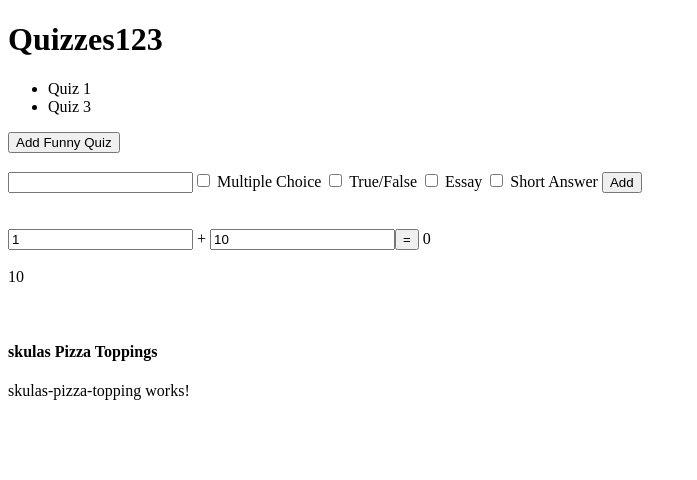
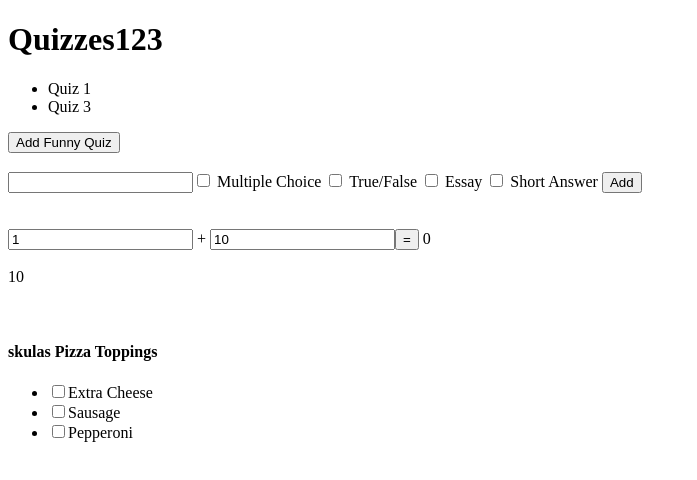
Before and after one commit to 2018-spring-mjs-th/week-two-a, an Angular app: page / in a window 1280 px wide. Shown: the top 480 px of the page, without its empty margins (0-697 px from the left). Built offline with nearby package versions, Linux system fonts and the light colour scheme.

Commit message:
Showing the pizza toppings.

```diff
--- a/src/app/skulas-pizza-topping/skulas-pizza-topping.component.html
+++ b/src/app/skulas-pizza-topping/skulas-pizza-topping.component.html
@@ -1,3 +1,5 @@
 <div>
-  skulas-pizza-topping works!
+  <ul>
+    <li *ngFor="let pt of skPizzaToppings"><input type='checkbox' [(ngModel)]='pt.checked' />{{ pt.name }}</li>
+  </ul>
 </div>
```
